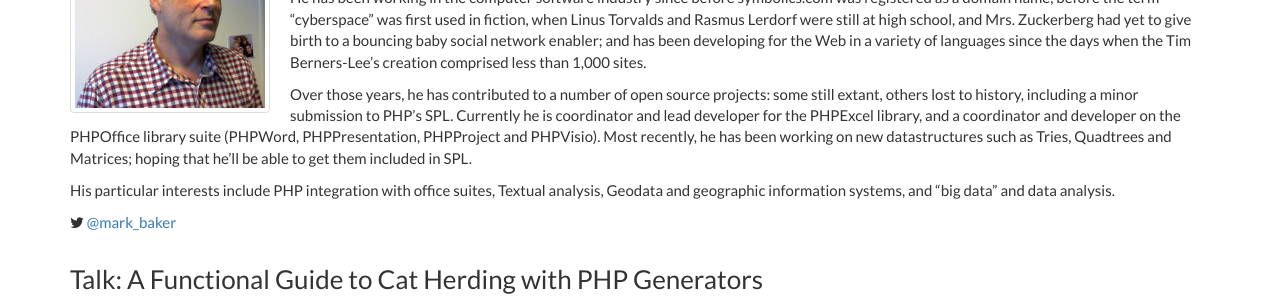
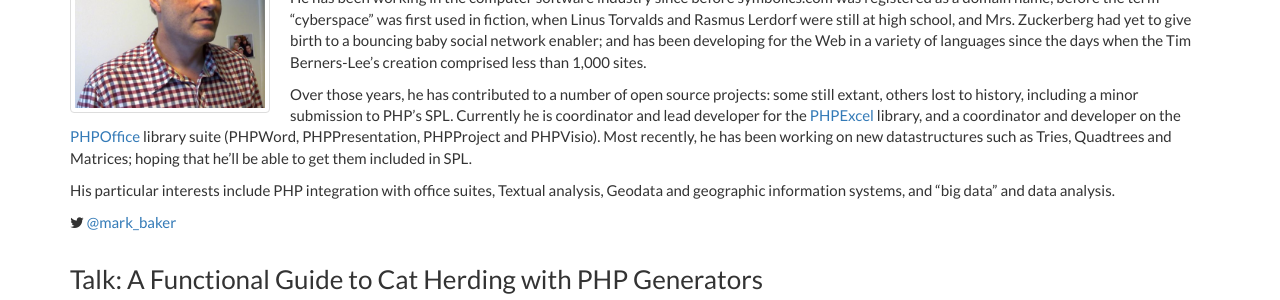
Before and after one commit to phphants/php-south-coast-2016, a Jekyll site: the page built from speakers/mark-baker.html, in a window 1280 px wide and 1017 px high. Shown: the part 204-504 px from the top of the window. Built offline with Jekyll 4.4.1, drawn with Linux system fonts in a browser that asks for light colours; some of the changed lines change nothing that is shown.

Commit message:
Add links

```diff
--- a/_data/speakers.yml
+++ b/_data/speakers.yml
@@ -42,7 +42,7 @@
 
     He has been working in the computer software industry since before symbolics.com was registered as a domain name, before the term "cyberspace" was first used in fiction, when Linus Torvalds and Rasmus Lerdorf were still at high school, and Mrs. Zuckerberg had yet to give birth to a bouncing baby social network enabler; and has been developing for the Web in a variety of languages since the days when the Tim Berners-Lee's creation comprised less than 1,000 sites.
 
-    Over those years, he has contributed to a number of open source projects: some still extant, others lost to history, including a minor submission to PHP's SPL. Currently he is coordinator and lead developer for the PHPExcel library, and a coordinator and developer on the PHPOffice library suite (PHPWord, PHPPresentation, PHPProject and PHPVisio). Most recently, he has been working on new datastructures such as Tries, Quadtrees and Matrices; hoping that he'll be able to get them included in SPL.
+    Over those years, he has contributed to a number of open source projects: some still extant, others lost to history, including a minor submission to PHP's SPL. Currently he is coordinator and lead developer for the [PHPExcel](https://github.com/PHPOffice/PHPExcel) library, and a coordinator and developer on the [PHPOffice](https://github.com/PHPOffice) library suite (PHPWord, PHPPresentation, PHPProject and PHPVisio). Most recently, he has been working on new datastructures such as Tries, Quadtrees and Matrices; hoping that he'll be able to get them included in SPL.
 
     His particular interests include PHP integration with office suites, Textual analysis, Geodata and geographic information systems, and "big data" and data analysis.
   talks:
```
